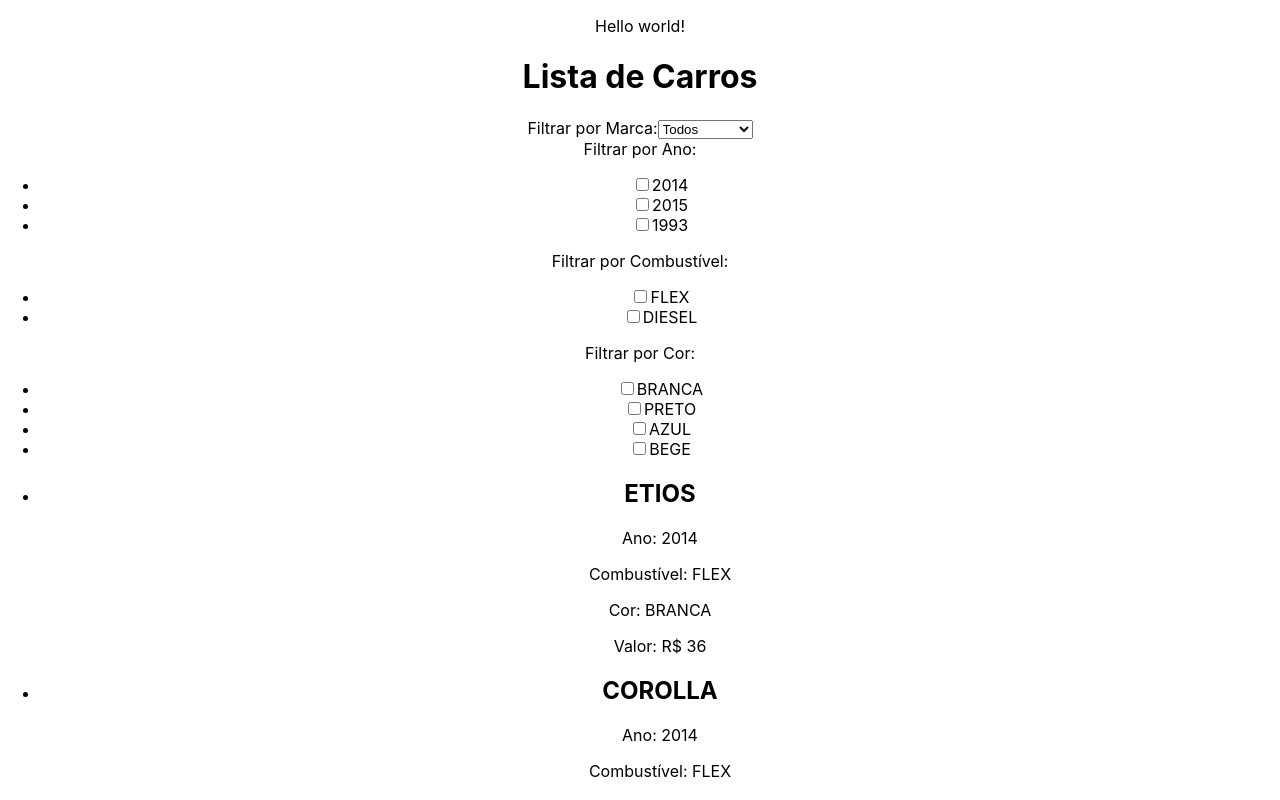
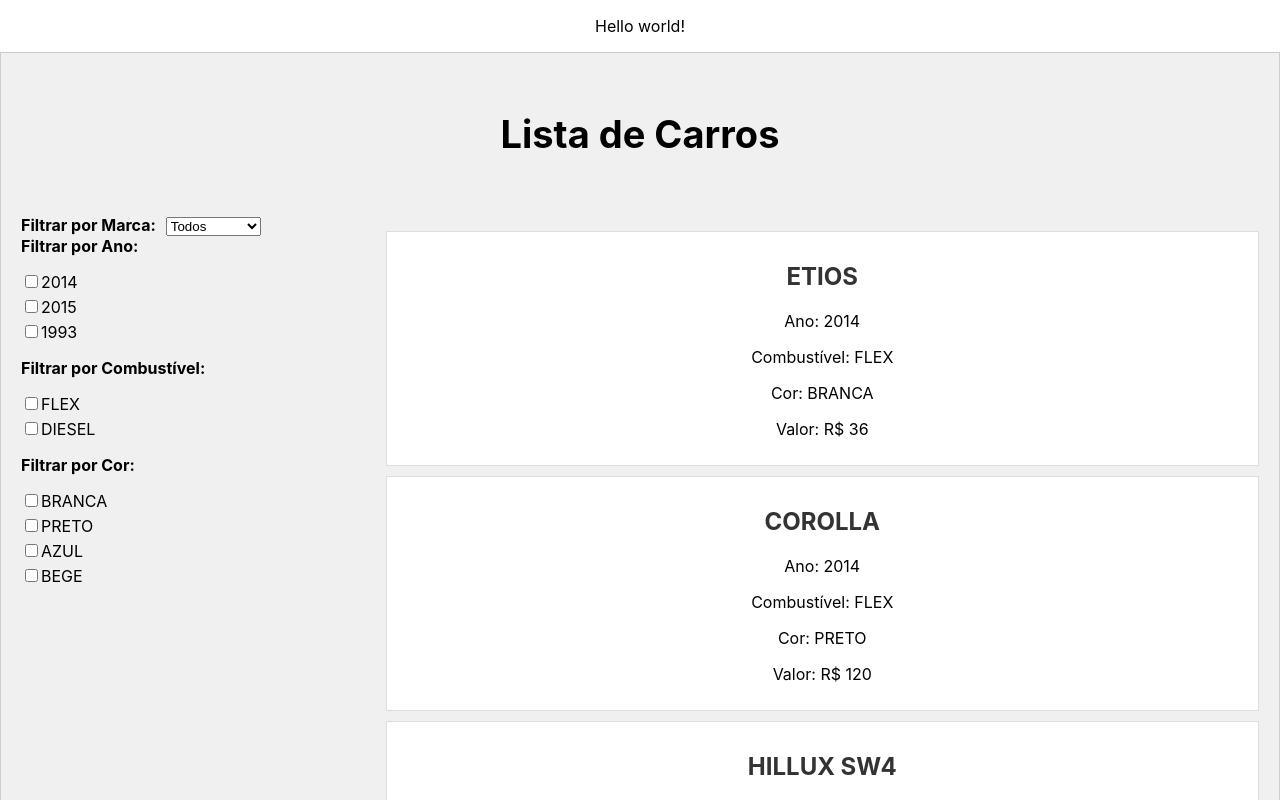
Before and after one commit to Malbathan/list-cars, a React (Create React App) app: page / in a window 1280 px wide. Shown: the top 800 px of the page. Built offline with nearby package versions, Linux system fonts and the light colour scheme.

Commit message:
Styling the component, and add a new component Car Modal

```diff
--- a/src/components/carList.js
+++ b/src/components/carList.js
@@ -1,4 +1,16 @@
 import React, { useState } from "react";
+
+import {
+  CarListContainer,
+  FilterLabel,
+  FilterOption,
+  CarItem,
+  CarName,
+  FilterOptions,
+  FiltersContainer,
+  CarsContainer,
+  TitleContainer
+} from "./styles"
 
 const CarList = ({ brands, cars }) => {
   const [selectedBrand, setSelectedBrand] = useState("TODOS");
@@ -51,10 +63,11 @@
   const filteredCars = filterCars();
 
   return (
+    <CarListContainer>
+      <TitleContainer>Lista de Carros</TitleContainer>
+      <FiltersContainer>
         <div>
-      <h1>Lista de Carros</h1>
-      <div>
-        <label>Filtrar por Marca:</label>
+          <FilterLabel>Filtrar por Marca:</FilterLabel>
           <select onChange={(e) => handleBrandFilter(e.target.value)}>
             <option value="TODOS">Todos</option>
             {brands.map((brand) => (
@@ -65,10 +78,11 @@
           </select>
         </div>
         <div>
-        <label>Filtrar por Ano:</label>
-        <ul>
+          <FilterLabel>Filtrar por Ano:</FilterLabel>
+
+          <FilterOptions>
             {[2014, 2015, 1993].map((year) => (
-            <li key={year}>
+              <FilterOption key={year}>
                 <label>
                   <input
                     type="checkbox"
@@ -78,15 +92,15 @@
                   />
                   {year}
                 </label>
-            </li>
+              </FilterOption>
             ))}
-        </ul>
+          </FilterOptions>
         </div>
         <div>
-        <label>Filtrar por Combustível:</label>
-        <ul>
+          <FilterLabel>Filtrar por Combustível:</FilterLabel>
+          <FilterOptions>
             {["FLEX", "DIESEL"].map((fuel) => (
-            <li key={fuel}>
+              <FilterOption key={fuel}>
                 <label>
                   <input
                     type="checkbox"
@@ -96,15 +110,15 @@
                   />
                   {fuel}
                 </label>
-            </li>
+              </FilterOption>
             ))}
-        </ul>
+          </FilterOptions>
         </div>
         <div>
-        <label>Filtrar por Cor:</label>
-        <ul>
+          <FilterLabel>Filtrar por Cor:</FilterLabel>
+          <FilterOptions>
             {["BRANCA", "PRETO", "AZUL", "BEGE"].map((color) => (
-            <li key={color}>
+              <FilterOption key={color}>
                 <label>
                   <input
                     type="checkbox"
@@ -114,22 +128,26 @@
                   />
                   {color}
                 </label>
-            </li>
+              </FilterOption>
             ))}
-        </ul>
+          </FilterOptions>
         </div>
+      </FiltersContainer>
+
+      <CarsContainer>
         <ul>
           {filteredCars.map((car) => (
-          <li key={car.id}>
-            <h2>{car.nome_modelo}</h2>
+            <CarItem key={car.id}>
+              <CarName>{car.nome_modelo}</CarName>
               <p>Ano: {car.ano}</p>
               <p>Combustível: {car.combustivel}</p>
               <p>Cor: {car.cor}</p>
               <p>Valor: R$ {car.valor}</p>
-          </li>
+            </CarItem>
           ))}
         </ul>
-    </div>
+      </CarsContainer>
+    </CarListContainer>
   );
 };
 
--- /dev/null
+++ b/src/components/styles.js
@@ -0,0 +1,50 @@
+import styled from "styled-components";
+
+export const CarListContainer = styled.div`
+  display: grid;
+  grid-template-columns: 1fr 3fr;
+  grid-template-rows: auto auto;
+  grid-gap: 20px;
+  background-color: #f0f0f0;
+  padding: 20px;
+  border: 1px solid #ccc;
+`;
+
+export const TitleContainer = styled.h3`
+  grid-column: 1 / span 2;
+  font-size: 38px;
+`;
+
+export const FiltersContainer = styled.div`
+  text-align: left;
+`;
+
+export const CarsContainer = styled.div`
+`;
+
+export const FilterLabel = styled.label`
+  font-weight: bold;
+  margin-right: 10px;
+  text-align: left;
+`;
+
+export const FilterOptions = styled.ul`
+  list-style: none;
+  padding: 0;
+`;
+
+export const FilterOption = styled.li`
+  margin-bottom: 5px;
+`;
+
+export const CarItem = styled.li`
+  background-color: #fff;
+  border: 1px solid #ddd;
+  padding: 10px;
+  margin: 10px 0;
+  list-style: none;
+`;
+
+export const CarName = styled.h2`
+  color: #333;
+`;
```
Also changed, not shown: src/components/carInfo.js (added, +18 -0 lines). Lines whose indentation alone changed are shown as unchanged.
